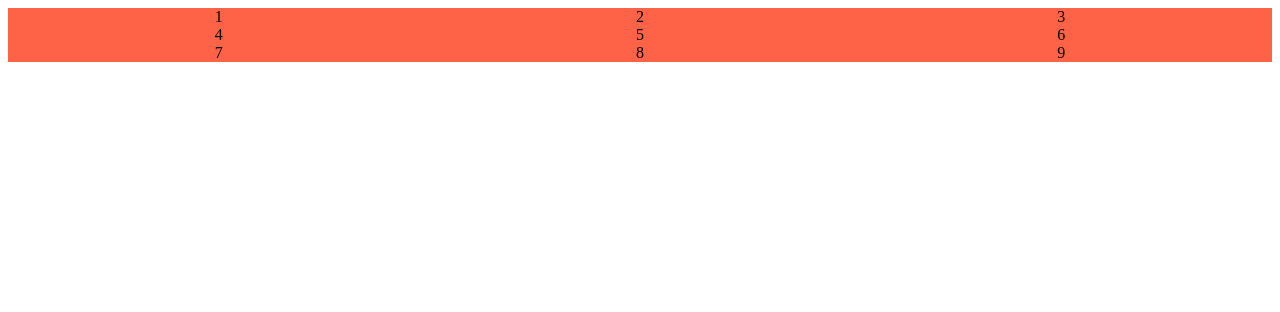
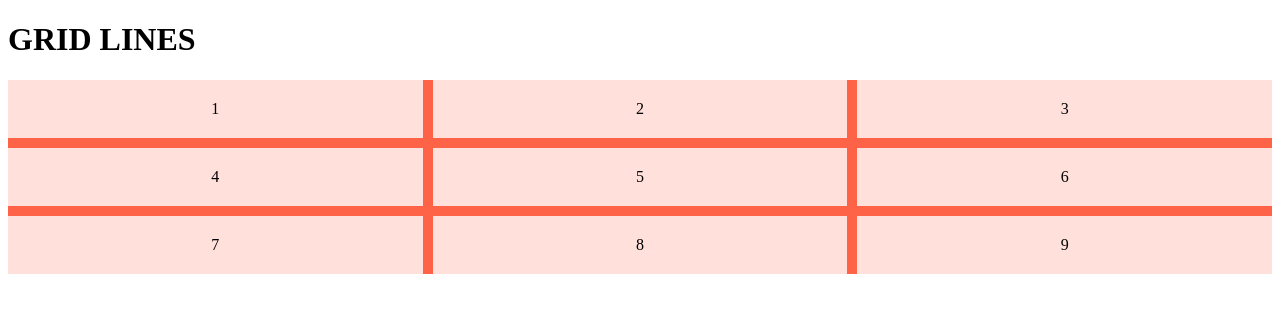
Before and after one commit to ACG6th/grid, a plain HTML site: page index.html in a window 1280 px wide. Drawn offline with Linux system fonts and the light colour scheme.

Commit message:
grid html and css

```diff
--- a/grid1.css
+++ b/grid1.css
@@ -1,13 +1,19 @@
 .grid-container {
 	display : grid ;
 	grid-template-columns : auto auto auto ;
+	grid-gap : 10px;
 	background-color : tomato ;
 	padding : 20 px ;
 }
-.grid-item {
-	background-color : rgba (255 , 255 , 255 , 0.8) ;
-	border : 1 px solid rgba (0 , 0, 0, 0.4) ;*
-	padding : 10 px ;
+
+.grid-container > div {
+	text-align : center ;
+	padding : 20px 0 ;
+	background-color : rgba(255,255,255,0.8);
 	font-size : 30 px ;
-	text-align : center ;
+{
+
+.item1 {
+	grid-column-start: 1;
+	grid-column-end: 3;
 }
--- a/index.html
+++ b/index.html
@@ -4,16 +4,17 @@
 <link rel =" stylesheet " href =" grid1.css">
 </head>
 <body>
+<h1>GRID LINES</h1>
 <div class ="grid-container ">
-<div class ="grid-item " >1 </div>
-<div class ="grid-item " >2 </div>
-<div class ="grid-item " >3 </div>
-<div class ="grid-item " >4 </div>
-<div class ="grid-item " >5 </div>
-<div class ="grid-item " >6 </div>
-<div class ="grid-item " >7 </div>
-<div class ="grid-item " >8 </div>
-<div class ="grid-item " >9 </div>
+<div class ="item1" >1 </div>
+<div class ="item2" >2 </div>
+<div class ="item3" >3 </div>
+<div class ="item4" >4 </div>
+<div class ="item5" >5 </div>
+<div class ="item6" >6 </div>
+<div class ="item7" >7 </div>
+<div class ="item8" >8 </div>
+<div class ="item9" >9 </div>
 </div>
 </body>
 </html>
```
